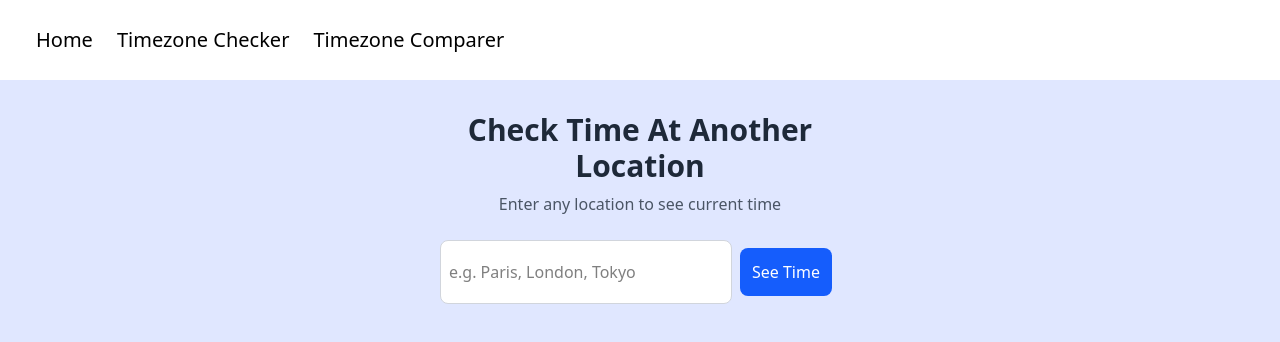
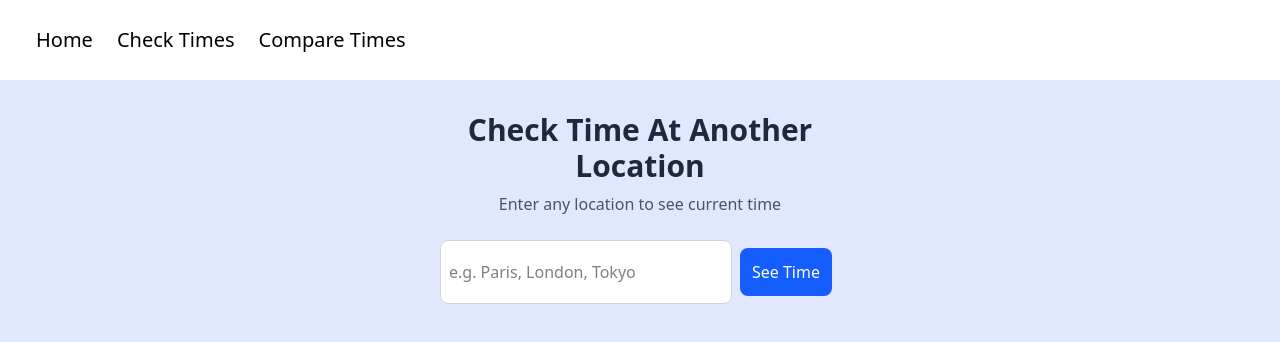
Before and after one commit to twelvenz/mp-4, a Next.js app: page /check-timezone in a window 1280 px wide. Shown: the top 342 px of the page. Built offline with nearby package versions, Linux system fonts and the light colour scheme.

Commit message:
renamed links

```diff
--- a/app/components/header.tsx
+++ b/app/components/header.tsx
@@ -6,8 +6,8 @@ export default function Header() {
         <header className="flex justify-between items-center h-20 bg-white mb-8">
             <nav className="p-2 m-4">
                 <Link href={`/`} className={linkStyle}>Home</Link>
-                <Link href={`/check-timezone`} className={linkStyle}>Timezone Checker</Link>
-                <Link href={`/compare-timezone`} className={linkStyle}>Timezone Comparer</Link>
+                <Link href={`/check-timezone`} className={linkStyle}>Check Times</Link>
+                <Link href={`/compare-timezone`} className={linkStyle}>Compare Times</Link>
             </nav>
         </header>
     )
```
